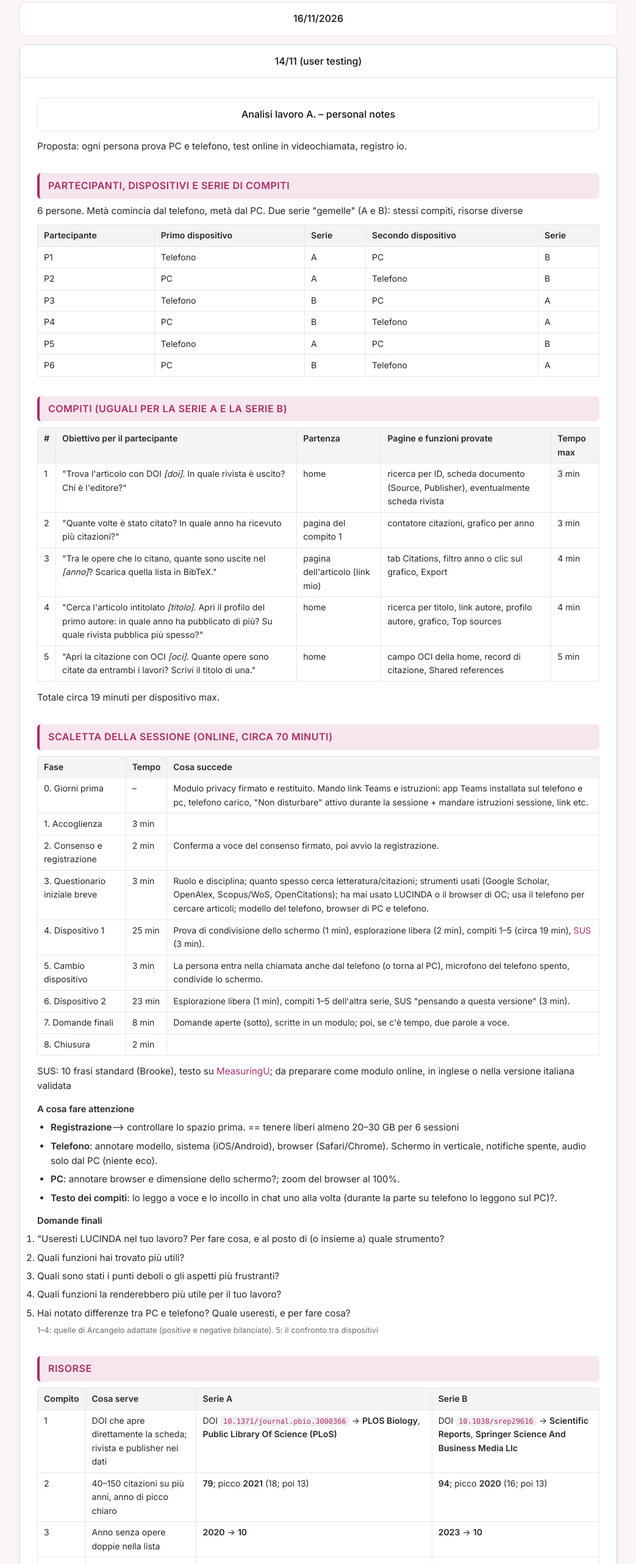
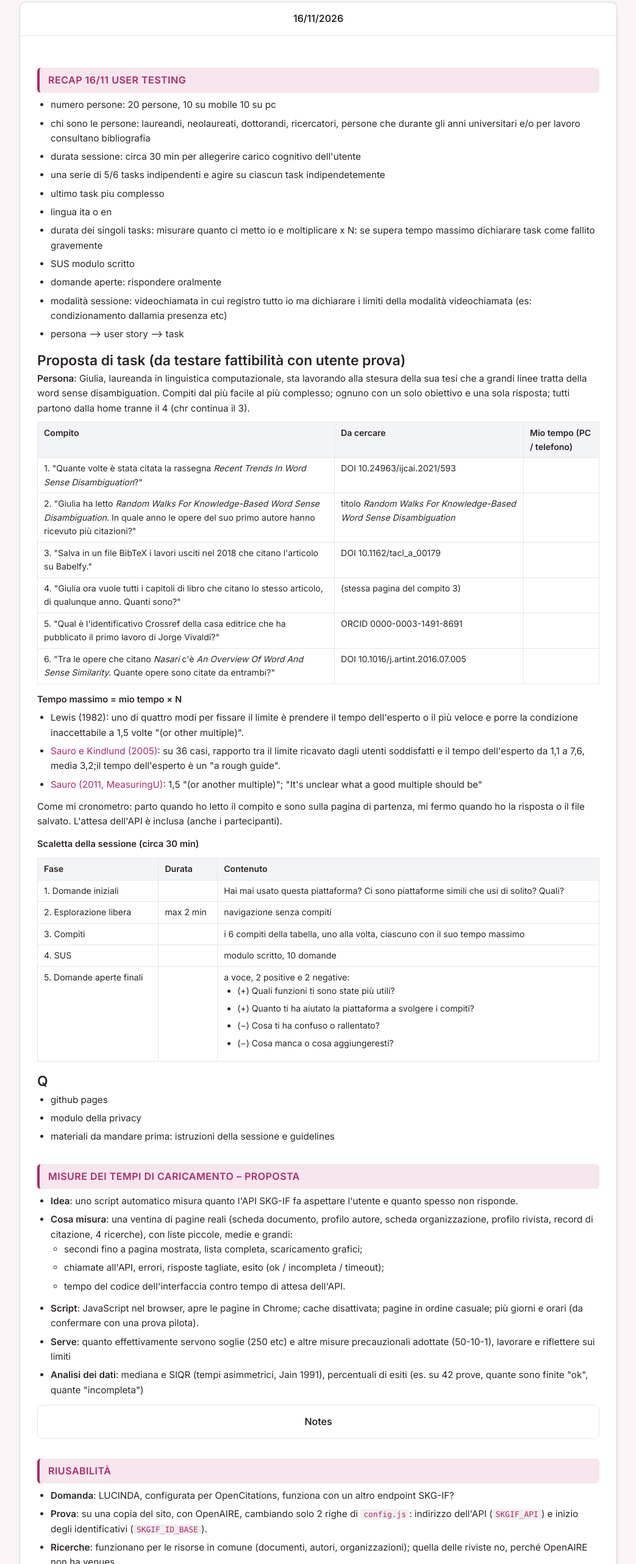
Before and after one commit to silviapellicano30/Lucinda-projectlog-for-OC, a plain HTML site: page index.html in a window 1280 px wide. Shown: the part 235-2800 px from the top of the page at 61% size, without its empty margins (118-1161 px from the left). Drawn offline with Linux system fonts and the light colour scheme.

Commit message:
Update index.html

```diff
--- a/index.html
+++ b/index.html
@@ -249,22 +249,95 @@
     <main class="entries">
 
       <!-- SETTIMANA 7 -->
-<details>
+<details open>
   <summary>
     16/11/2026
   </summary>
   <div class="content">
 
+    <!-- ===================== USER TESTING ===================== -->
+    <h3 class="sezione">Recap 16/11 user testing</h3>
+    <ul>
+      <li>numero persone: 20 persone, 10 su mobile 10 su pc</li>
+      <li>chi sono le persone: laureandi, neolaureati, dottorandi, ricercatori, persone che durante gli anni universitari e/o per lavoro consultano bibliografia</li>
+      <li>durata sessione: circa 30 min per allegerire carico cognitivo dell'utente</li>
+      <li>una serie di 5/6 tasks indipendenti e agire su ciascun task indipendetemente</li>
+      <li>ultimo task piu complesso</li>
+      <li>lingua ita o en</li>
+      <li>durata dei singoli tasks: misurare quanto ci metto io e moltiplicare x N: se supera tempo massimo dichiarare task come fallito gravemente</li>
+      <li>SUS modulo scritto</li>
+      <li>domande aperte: rispondere oralmente</li>
+      <li>modalità sessione: videochiamata in cui registro tutto io ma dichiarare i limiti della modalità videochiamata (es: condizionamento dallamia presenza etc)</li>
+      <li>persona --> user story --> task</li>
+    </ul>
+    <h2>Proposta di task (da testare fattibilità con utente prova)</h2>
+    <p><strong>Persona</strong>: Giulia, laureanda in linguistica computazionale, sta lavorando alla stesura della sua tesi che a grandi linee tratta della word sense disambiguation. Compiti dal più facile al più complesso; ognuno con un solo obiettivo e una sola risposta; tutti partono dalla home tranne il 4 (chr continua il 3).</p>
+    <div class="tbl-wrap"><table class="tbl">
+      <tr><th>Compito</th><th>Da cercare</th><th>Mio tempo (PC / telefono)</th></tr>
+      <tr><td>1. "Quante volte è stata citata la rassegna <em>Recent Trends In Word Sense Disambiguation</em>?"</td><td>DOI 10.24963/ijcai.2021/593</td><td></td></tr>
+      <tr><td>2. "Giulia ha letto <em>Random Walks For Knowledge-Based Word Sense Disambiguation</em>. In quale anno le opere del suo primo autore hanno ricevuto più citazioni?"</td><td>titolo <em>Random Walks For Knowledge-Based Word Sense Disambiguation</em></td><td></td></tr>
+      <tr><td>3. "Salva in un file BibTeX i lavori usciti nel 2018 che citano l'articolo su Babelfy."</td><td>DOI 10.1162/tacl_a_00179</td><td></td></tr>
+      <tr><td>4. "Giulia ora vuole tutti i capitoli di libro che citano lo stesso articolo, di qualunque anno. Quanti sono?"</td><td>(stessa pagina del compito 3)</td><td></td></tr>
+      <tr><td>5. "Qual è l'identificativo Crossref della casa editrice che ha pubblicato il primo lavoro di Jorge Vivaldi?"</td><td>ORCID 0000-0003-1491-8691</td><td></td></tr>
+      <tr><td>6. "Tra le opere che citano <em>Nasari</em> c'è <em>An Overview Of Word And Sense Similarity</em>. Quante opere sono citate da entrambi?"</td><td>DOI 10.1016/j.artint.2016.07.005</td><td></td></tr>
+    </table></div>
+
+    <h4>Tempo massimo = mio tempo × N</h4>
+    <ul>
+      <li>Lewis (1982): uno di quattro modi per fissare il limite è prendere il tempo dell'esperto o il più veloce e porre la condizione inaccettabile a 1,5 volte "(or other multiple)".</li>
+      <li><a href="https://measuringu.com/papers/hcii2005task_times.pdf" target="_blank">Sauro e Kindlund (2005)</a>: su 36 casi, rapporto tra il limite ricavato dagli utenti soddisfatti e il tempo dell'esperto da 1,1 a 7,6, media 3,2;il tempo dell'esperto è un "a rough guide".</li>
+      <li><a href="https://measuringu.com/task-times/" target="_blank">Sauro (2011, MeasuringU)</a>: 1,5 "(or another multiple)"; "It's unclear what a good multiple should be"</li>
+    </ul>
+    <p>Come mi cronometro: parto quando ho letto il compito e sono sulla pagina di partenza, mi fermo quando ho la risposta o il file salvato. L'attesa dell'API è inclusa (anche i partecipanti). </p>
+
+    <h4>Scaletta della sessione (circa 30 min)</h4>
+    <div class="tbl-wrap"><table class="tbl">
+      <tr><th>Fase</th><th>Durata</th><th>Contenuto</th></tr>
+      <tr><td>1. Domande iniziali</td><td></td><td>Hai mai usato questa piattaforma? Ci sono piattaforme simili che usi di solito? Quali?</td></tr>
+      <tr><td>2. Esplorazione libera</td><td>max 2 min</td><td>navigazione senza compiti</td></tr>
+      <tr><td>3. Compiti</td><td></td><td>i 6 compiti della tabella, uno alla volta, ciascuno con il suo tempo massimo</td></tr>
+      <tr><td>4. SUS</td><td></td><td>modulo scritto, 10 domande</td></tr>
+      <tr><td>5. Domande aperte finali</td><td></td><td>a voce, 2 positive e 2 negative:
+        <ul>
+          <li>(+) Quali funzioni ti sono state più utili?</li>
+          <li>(+) Quanto ti ha aiutato la piattaforma a svolgere i compiti?</li>
+          <li>(−) Cosa ti ha confuso o rallentato?</li>
+          <li>(−) Cosa manca o cosa aggiungeresti?</li>
+        </ul></td></tr>
+    </table></div>
+
+    <h2>Q
+    </h2>
+    <ul>
+      <li>github pages</li>
+      <li>modulo della privacy</li>
+      <li>materiali da mandare prima: istruzioni della sessione e guidelines</li>
+    </ul>
     <!-- ===================== PROPOSTA: MISURE DEI TEMPI ===================== -->
     <h3 class="sezione">Misure dei tempi di caricamento – proposta</h3>
-    <p>Propongo di misurare con uno script automatico quanto l'API SKG-IF di OpenCitations fa aspettare l'utente e quanto spesso non risponde. Le misure servono a capire fin dove l'API permette un'interfaccia usabile, perché l'interfaccia è costruita su questa API: i limiti emersi durante lo sviluppo hanno portato a scelte lato codice (pagine che non arrivano richieste di nuovo in pezzi da 10, poi da 1) e lato design (soglie e bottone "Load all").</p>
+    <ul>
+      <li><strong>Idea</strong>: uno script automatico misura quanto l'API SKG-IF fa aspettare l'utente e quanto spesso non risponde.</li>
+      <li><strong>Cosa misura</strong>: una ventina di pagine reali (scheda documento, profilo autore, scheda organizzazione, profilo rivista, record di citazione, 4 ricerche), con liste piccole, medie e grandi:
+        <ul>
+          <li>secondi fino a pagina mostrata, lista completa, scaricamento grafici;</li>
+          <li>chiamate all'API, errori, risposte tagliate, esito (ok / incompleta / timeout);</li>
+          <li>tempo del codice dell'interfaccia contro tempo di attesa dell'API.</li>
+        </ul></li>
+      <li><strong>Script</strong>: JavaScript nel browser, apre le pagine in Chrome; cache disattivata; pagine in ordine casuale; più giorni e orari (da confermare con una prova pilota).</li>
+      <li><strong>Serve</strong>: quanto effettivamente servono soglie (250 etc) e altre misure precauzionali adottate (50-10-1), lavorare e riflettere sui limiti</li>
+      <li><strong>Analisi dei dati</strong>: mediana e SIQR (tempi asimmetrici, Jain 1991), percentuali di esiti (es.  su 42 prove, quante sono finite "ok", quante "incompleta")</li>
+    </ul>
+    <details style="margin:12px 0;">
+      <summary>Notes</summary>
+      <div style="padding:12px;">
+    <p>misurare con uno script automatico il tempo delle attese dell'api. Le misure servono a capire fin dove l'API permette un'interfaccia usabile, perché l'interfaccia è costruita su questa API: i limiti emersi durante lo sviluppo hanno portato a scelte lato codice (pagine che non arrivano richieste di nuovo in pezzi da 10, poi da 1) e lato design (soglie e bottone "Load all").</p>
 
     <h4>Perché misurare</h4>
     <p>La domanda è: fino a che punto l'API SKG-IF di OpenCitations permette di costruire un'interfaccia usabile? Le misure rispondono alla parte tecnica di questa domanda; l'altra parte della risposta viene dal test con utenti.</p>
-    <p>Il punto chiave: <strong>i tempi dipendono quasi solo dall'API e dalla rete, non dal codice dell'interfaccia.</strong> L'interfaccia aspetta le risposte e le mostra (verificato: vedi "Tempo del codice e tempo di attesa"). Quindi le misure mostrano come si comporta l'API per chi ci costruisce sopra un'applicazione. È lo stesso punto di vista di Bermbach e Wittern (2020), che misurano le API web "as perceived by applications", trattando l'API come una scatola chiusa.</p>
+    <p>Il punto chiave: <strong>i tempi dipendono quasi solo dall'API e dalla rete, non dal codice dell'interfaccia.</strong>. Quindi le misure mostrano come si comporta l'API per chi ci costruisce sopra un'applicazione. È lo stesso punto di vista di Bermbach e Wittern (2020), che misurano le API web "as perceived by applications", trattando l'API come una scatola chiusa.</p>
     <div class="tbl-wrap"><table class="tbl">
       <tr><th>Sotto-domanda</th><th>Cosa dicono le misure</th></tr>
-      <tr><td>SQ3. Quanto deve aspettare l'utente?</td><td>tempi di ogni pagina; come cresce l'attesa quando aumentano i dati (si misurano pagine dello stesso tipo con liste di dimensioni diverse, da 6 a 3.865 elementi, e si mette in grafico il tempo rispetto al numero di elementi)</td></tr>
+      <tr><td>SQ3. Quanto deve aspettare l'utente?</td><td>tempi di ogni pagina</td></tr>
       <tr><td>SQ4. Quanto è affidabile l'API?</td><td>quante volte non risponde, risponde con errore o taglia i dati (errore: il server dichiara un problema, per esempio 500, 503 o 429 "troppe richieste"; dati tagliati: il server risponde "OK" ma la risposta è incompleta, e l'interfaccia se ne accorge solo leggendola e la richiede in pezzi più piccoli)</td></tr>
       <tr><td>SQ7. Le scelte fatte durante lo sviluppo servono?</td><td>se la soglia con "Load all" e i nuovi tentativi (pagine da 50, poi 10, poi 1) sono necessari</td></tr>
     </table></div>
@@ -289,10 +362,10 @@
       <li>nel record di citazione, <strong>i due grafici per anno</strong>.</li>
     </ul>
     <p>Insieme al tempo si contano le chiamate all'API (spiegano i tempi), le risposte di errore, le richieste senza risposta e le pagine richieste di nuovo in pezzi più piccoli. Ogni misura ha un esito: ok, incompleta (arrivata ma con dati mancanti) o timeout (non arrivata entro il limite) (i limiti di tempo sono due, entrambi scelti da noi: quello di una singola richiesta, fissato durante lo sviluppo nel codice dell'interfaccia, 35 s per una pagina da 50, 15 s da 10, 10 s per un elemento, oltre i quali la richiesta è rifatta in pezzi più piccoli; e quello di una prova intera, 15 minuti, fissato nello strumento di misura).</p>
-    <p>Un editore con milioni di pubblicazioni non è misurabile: Elsevier ne ha 17.564.935 (<code>ra/0610116009</code>), cioè circa 350.000 chiamate da 50. Questo è un risultato da riportare, non un caso da misurare.</p>
+    <p>Un editore con milioni di pubblicazioni non è misurabile: Elsevier ne ha 17.564.935 (<code>ra/0610116009</code>), cioè circa 350.000 chiamate da 50</p>
 
     <h4>Come si misura</h4>
-    <p>Le misure sono fatte da uno script automatico (<code>tools/misure.html</code> + <code>timing.js</code>), che apre ogni pagina in Chrome, aspetta che sia caricata e registra i tempi (lo script misura la copia del sito sul computer di chi misura, cioè la cartella del repository aperta con un piccolo server locale, mentre le richieste vanno all'API vera di OpenCitations; per questo nelle note di ogni sessione si annota la versione del codice misurata, il commit). Lo script e i dati sono nel repository, quindi chiunque può ripetere l'esperimento.</p>
+    <p>Le misure sono fatte da uno script automatico (<code>tools/misure.html</code> + <code>timing.js</code>), che apre ogni pagina in Chrome, aspetta che sia caricata e registra i tempi. Lo script e i dati sono nel repository, quindi chiunque può ripetere l'esperimento.</p>
     <div class="tbl-wrap"><table class="tbl">
       <tr><th>Scelta</th><th>Perché</th><th>Riferimento</th></tr>
       <tr><td>Cache del server sempre disattivata (<code>preview=true</code>), cache del browser disattivata</td><td>ogni prova misura la risposta reale dell'API, come per il primo visitatore</td><td>suggerimento del professore</td></tr>
@@ -322,16 +395,9 @@
     </table></div>
     <p>Lo script R calcola per ogni pagina la quota di tempo del codice (<code>code_share</code>) e disegna un grafico in cui ogni barra è divisa in tempo del codice e tempo di attesa.</p>
     <p>Limiti: i blocchi sotto i 50 ms non vengono contati, quindi il tempo del codice è un po' sottostimato; la memoria si misura solo in Chrome.</p>
-    <p>Prima prova (12/11/2026, una prova per pagina, fuori dalle sessioni di misura):</p>
-    <div class="tbl-wrap"><table class="tbl">
-      <tr><th>Pagina</th><th>Durata totale</th><th>Lavoro del codice</th><th>Blocco più lungo</th><th>Memoria massima</th></tr>
-      <tr><td>Scheda documento, 3.865 citazioni</td><td>283 s</td><td>0,7 s</td><td>0,47 s</td><td>28,6 MB</td></tr>
-      <tr><td>Scheda organizzazione, 3.661 pubblicazioni</td><td>147 s</td><td>1,0 s</td><td>0,76 s</td><td>14,3 MB</td></tr>
-    </table></div>
-    <p>La stessa prova ha trovato un punto lento nel codice: l'ordinamento per titolo di 3.661 pubblicazioni richiedeva 334 ms. Dopo la correzione richiede 16 ms, con lo stesso ordine dei risultati.</p>
 
     <h4>Quante volte</h4>
-    <p>Proposta: 7 giorni, 2 sessioni al giorno (mattina e sera), 3 giri per sessione, cioè 42 prove per pagina. Il numero va confermato con una sessione pilota.</p>
+    <p>7 giorni, 2 sessioni al giorno (mattina e sera), 3 giri per sessione, cioè 42 prove per pagina. Il numero va confermato con una sessione pilota.</p>
     <p>Nessuna delle fonti fissa un numero di ripetizioni. Papadopoulos et al. (2021, P1) chiedono di sceglierlo in base a quanto variano i risultati e di dichiararlo. Jain (1991, cap. 13) dà una formula per il numero di prove n necessario a stimare la media con precisione ±r% e confidenza 95% (z = 1,96), dove s è la deviazione standard osservata:</p>
     <p style="text-align:center; font-size:1.1rem;"><em>n</em> = ( 100 · <em>z</em> · <em>s</em> / ( <em>r</em> · <em>x̄</em> ) )²</p>
     <p>Procedura:</p>
@@ -360,17 +426,6 @@
       <tr><td>Tempo del codice contro tempo di attesa, per pagina</td><td>che i tempi dipendono dall'API e non dall'interfaccia</td><td>sì</td></tr>
     </table></div>
 
-    <h4>Carico sul server e domande per il professore</h4>
-    <p>Il carico è quello di un utente solo (una pagina alla volta, al massimo 3-6 richieste insieme, una pausa tra le prove), ma con la cache disattivata ogni richiesta fa lavorare davvero il server. Nei test non è arrivato nessun errore "too many requests" (429).</p>
-    <p>Stima grezza, da confermare con la sessione pilota: circa 1.300 chiamate per giro, 4.000 per sessione, 55.000 in una settimana. La maggior parte viene dai due autori grandi (298 e 115 opere), perché per le citazioni ricevute serve una chiamata per opera.</p>
-    <h3>Q</h3>
-    <ul>
-      <li>Il carico stimato è accettabile per l'API di OpenCitations? Ci sono orari da evitare?</li>
-      <li>Va bene la cache disattivata in tutte le prove?</li>
-      <li>Va bene il numero di sessioni proposto (7 giorni × 2 sessioni × 3 giri), da confermare con il pilota?</li>
-      <li>Aggiungere un editore a 6 cifre (Copernicus, 132.837 pubblicazioni, circa 2.700 chiamate e un'ora per scaricarlo) da misurare a parte 1-3 volte, per mostrare il limite?</li>
-    </ul>
-
     <h4>Fonti</h4>
     <ul>
       <li>Abedi, A., &amp; Brecht, T. (2017). Conducting repeatable experiments in highly variable cloud computing environments. In <em>Proceedings of the ACM/SPEC International Conference on Performance Engineering</em> (pp. 287–292). ACM. https://doi.org/10.1145/3030207.3030229</li>
@@ -380,9 +435,21 @@
       <li>Papadopoulos, A. V., Versluis, L., Bauer, A., Herbst, N., von Kistowski, J., Ali-Eldin, A., Abad, C. L., Amaral, J. N., Tůma, P., &amp; Iosup, A. (2021). Methodological principles for reproducible performance evaluation in cloud computing. <em>IEEE Transactions on Software Engineering, 47</em>(8), 1528–1543. https://doi.org/10.1109/TSE.2019.2927908</li>
       <li>Standard SKG-IF, API: https://skg-if.github.io/api/</li>
     </ul>
+      </div>
+    </details>
 
     <!-- ===================== RIUSABILITÀ ===================== -->
     <h3 class="sezione">Riusabilità</h3>
+    <ul>
+      <li><strong>Domanda</strong>: LUCINDA, configurata per OpenCitations, funziona con un altro endpoint SKG-IF?</li>
+      <li><strong>Prova</strong>: su una copia del sito, con OpenAIRE, cambiando solo 2 righe di <code>config.js</code>: indirizzo dell'API (<code>SKGIF_API</code>) e inizio degli identificativi (<code>SKGIF_ID_BASE</code>).</li>
+      <li><strong>Ricerche</strong>: funzionano per le risorse in comune (documenti, autori, organizzazioni); quella delle riviste no, perché OpenAIRE non ha venues.</li>
+      <li><strong>Schede</strong>: non si aprono ("No template is suitable"). L'indirizzo della scheda contiene l'OMID (<code>br/…</code>, <code>ra/…</code>) e LUCINDA sceglie il template dal prefisso; gli OMID esistono solo in OpenCitations, gli altri endpoint hanno identificativi propri, quindi nessun template li riconosce.</li>
+      <li><strong>Soluzione</strong>: il tipo nell'indirizzo della scheda (<code>value=product:{id}</code>, <code>person:</code>, <code>organisation:</code>, <code>venue:</code>), preso dal campo <code>entity_type</code> dei dati SKG-IF per far aprire le schede; quanto si riempiono dipende dai filtri e dai dati dell'endpoint.</li>
+    </ul>
+    <details style="margin:12px 0;">
+      <summary>Notes</summary>
+      <div style="padding:12px;">
     <p>Domanda: Lucinda, configurato per OpenCitations, funziona anche con un altro endpoint SKG-IF? Prova fatta su copie del sito fuori dal repository (il progetto non è stato toccato), con gli endpoint elencati nella pagina ufficiale degli implementatori (https://skg-if.github.io/api/docs/api-implementors.html).</p>
 
     <h4>Gli endpoint SKG-IF disponibili</h4>
@@ -433,7 +500,6 @@
       <li>logo, favicon, colori, testi della home;</li>
       <li>messaggio d'errore "The OpenCitations API is temporarily unable to answer" (<code>core.js</code>);</li>
       <li>etichetta "omid:" davanti agli identificativi;</li>
-      <li>record di citazione (OCI) e grafici dall'API Index: esistono solo in OpenCitations.</li>
     </ul>
     <p>Sono personalizzazioni normali (la cartella è <code>example/oc</code>, cioè la configurazione per OpenCitations), non problemi di struttura.</p>
 
@@ -443,14 +509,11 @@
       <li>Schede: legate agli OMID. Con il tipo nell'indirizzo si aprono su qualsiasi endpoint; cambierebbero però gli indirizzi delle schede anche per OpenCitations (salvo tenere <code>br/</code> e <code>ra/</code> come alias).</li>
       <li>Limiti degli endpoint, non risolvibili da Lucinda: CORS, entità e filtri mancanti, filtri ignorati, dati poveri.</li>
     </ul>
-    <h3>Q</h3>
-    <ul>
-      <li>La riusabilità con altri endpoint SKG-IF è un obiettivo della tesi o basta segnalarla come risultato?</li>
-      <li>Se è un obiettivo: va bene il tipo nell'indirizzo delle schede (<code>value=person:...</code>), tenendo <code>br/</code> e <code>ra/</code> per OpenCitations?</li>
-      <li>Serve un controllo dei filtri supportati da ogni endpoint, per evitare casi come quello di OpenAIRE?</li>
-    </ul>
+
 
     <h3 class="sezione">Interfaccia</h3>
+      </div>
+    </details>
     <h3>Q</h3>
     <ul>
       <li>Piè di pagina: oggi solo "2025 Lucinda v2.0". Aggiungere pochi link testuali come nel sito OpenCitations (es. OpenCitations · SKG-IF API · Documentation · Source code)? Quali?</li>
@@ -460,7 +523,7 @@
 </details>
 
       <!-- USER TESTING -->
-<details open>
+<details>
   <summary>
     14/11 (user testing)
   </summary>
```
